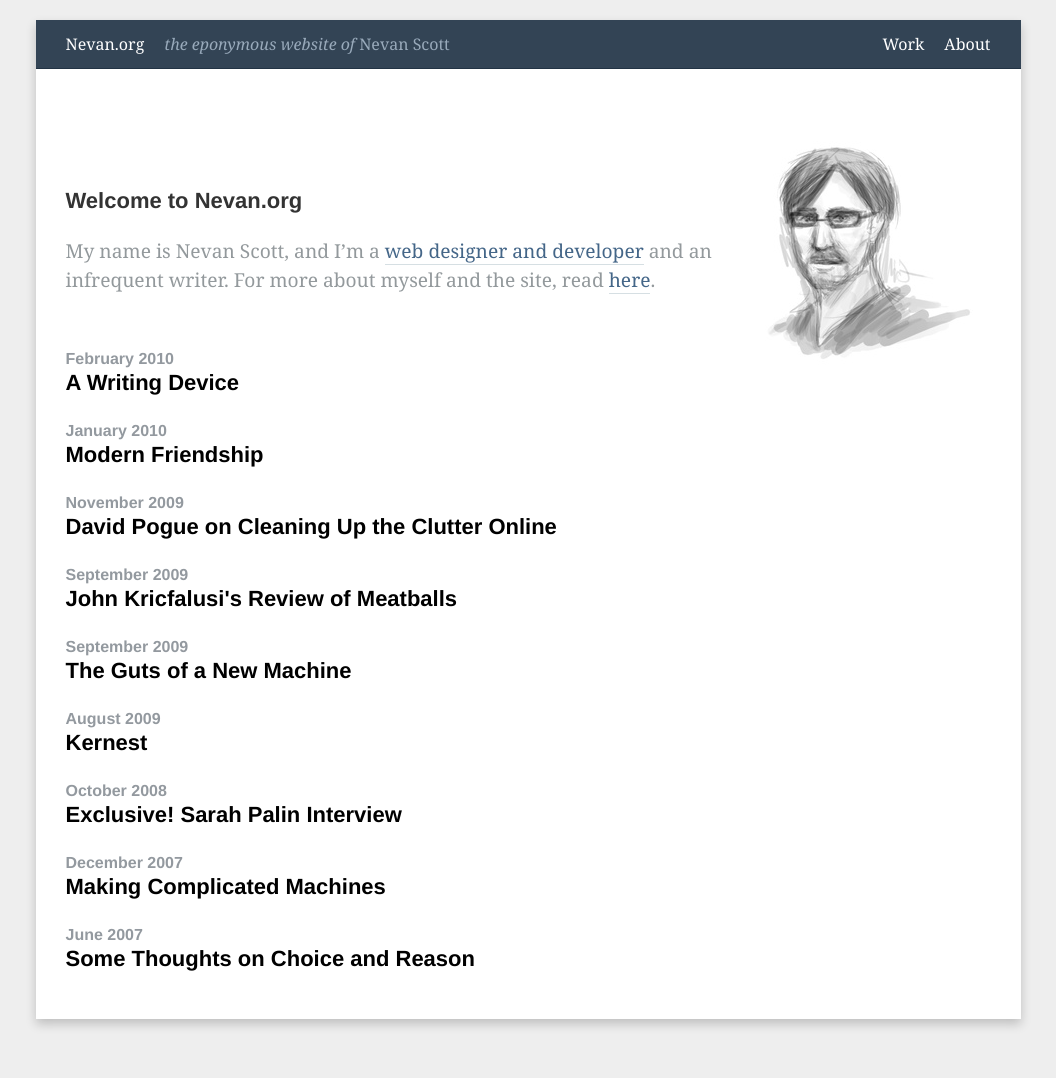
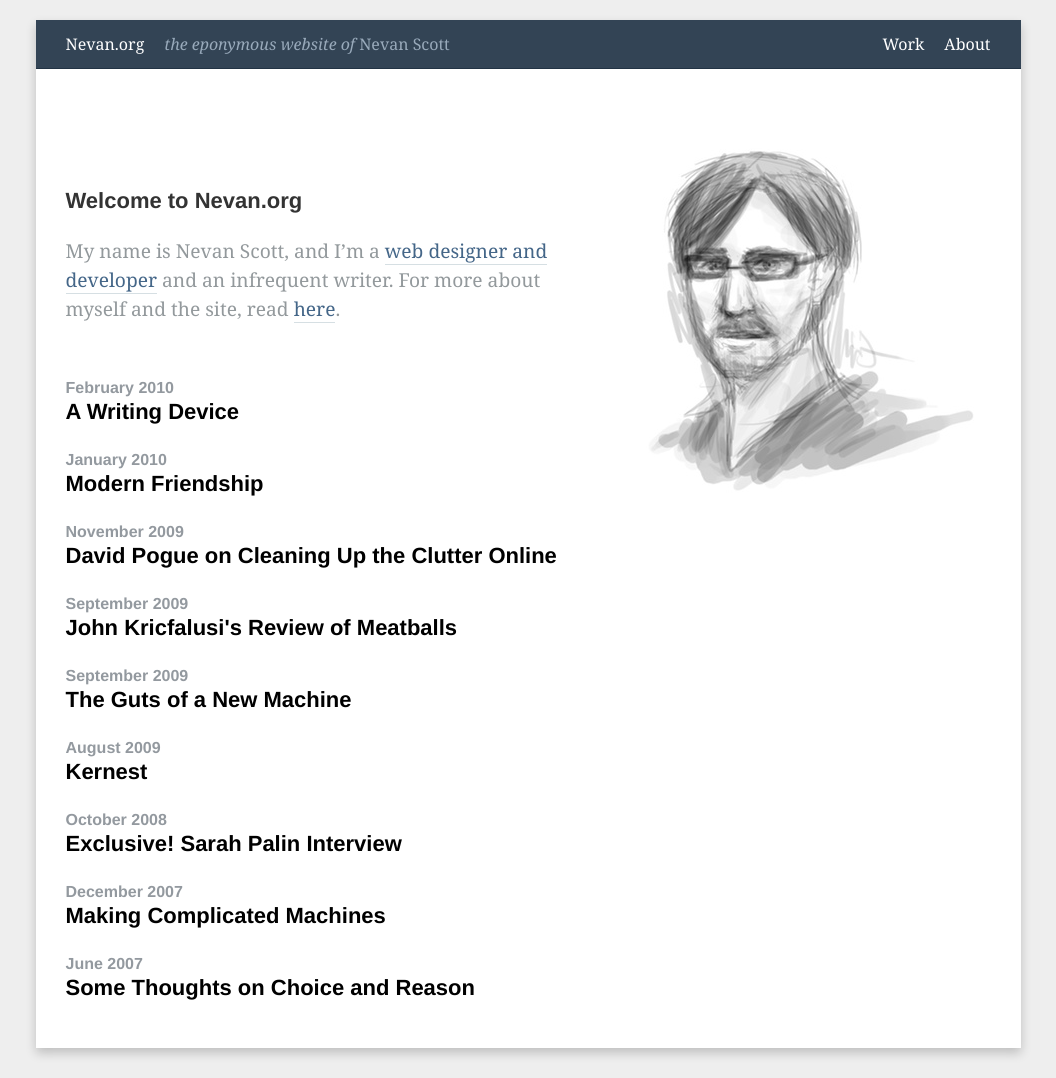
Before and after one commit to nevanscott/nevanscott, a Jekyll site: the page built from index.html, in a window 1280 px wide. Shown: the whole page, without its empty margins (112-1168 px from the left). Built offline with Jekyll 4.4.1, drawn with Linux system fonts in a browser that asks for light colours; before the commit the page ends 1049 px from its top, so only the background shows below that.

Commit message:
moved and resized new portrait

```diff
--- a/html/index.html
+++ b/html/index.html
@@ -37,7 +37,7 @@
 
 <div class="container">
 	<div class="group">
-		<div class="column span-5">
+		<div class="column span-4">
 			<div class="description">
 				<br />
 				<br />
@@ -110,7 +110,7 @@
 			</a>
 
 		</div>
-		<div class="column span-2 last">
+		<div class="column span-3 last">
 			<img src="/media/images/nevan_v1.jpg" />
 		</div>
 	</div>
--- a/html/writing.xml
+++ b/html/writing.xml
@@ -3,7 +3,7 @@
 	<title>Nevan.org</title>
 	<link href="http://nevan.org/atom.xml" rel="self"/>
 	<link href="http://nevan.org/"/>
-	<updated>2010-05-10T18:10:07-04:00</updated>
+	<updated>2010-05-10T18:13:35-04:00</updated>
 	<id>http://nevan.org/</id>
 	<author>
 		<name>Nevan Scott</name>
--- a/index.html
+++ b/index.html
@@ -6,7 +6,7 @@ layout: default
 
 <div class="container">
 	<div class="group">
-		<div class="column span-5">
+		<div class="column span-4">
 			<div class="description">
 				<br />
 				<br />
@@ -23,7 +23,7 @@ layout: default
 			</a>
 			{% endfor %}
 		</div>
-		<div class="column span-2 last">
+		<div class="column span-3 last">
 			<img src="/media/images/nevan_v1.jpg" />
 		</div>
 	</div>
```
Also changed, not shown: html/media/images/nevan_v1.jpg, media/images/nevan_v1.jpg.
